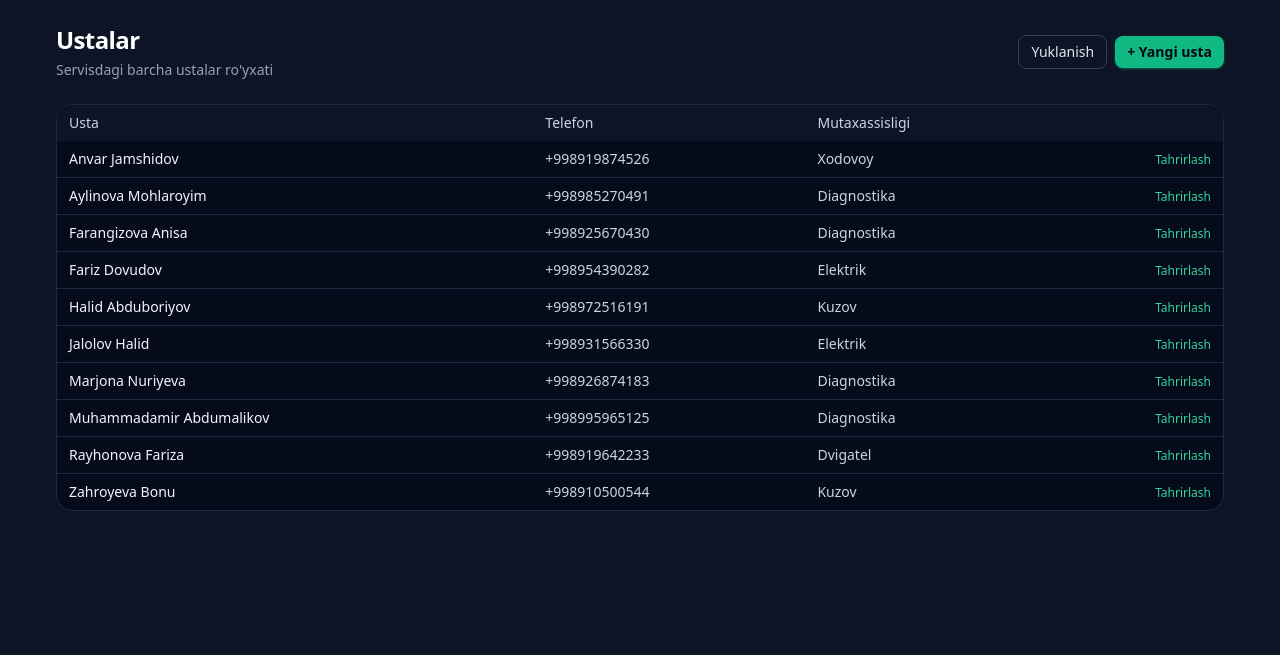
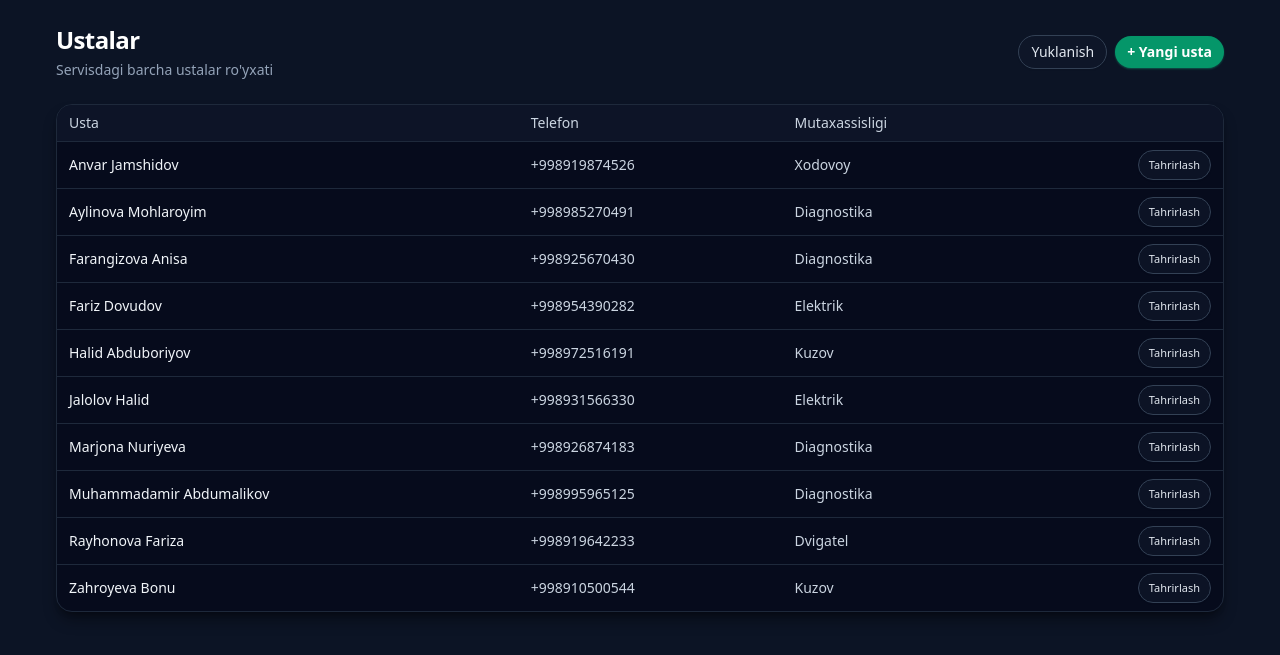
Before and after one commit to Matnazar-Matnazarov/Avtoservis, a Django app: page /masters/ in a window 1280 px wide. Shown: the part 81-736 px from the top of the page. Run offline with Django 5.2, Linux system fonts and the light colour scheme; a user stored in the database is signed in; data comes from the database, SQL or seed files in the repository; some libraries are stand-ins or nearby versions.

Commit message:
style(templates): polish contrast, borders and spacing across pages
- Align cars, customers, masters and orders detail/list templates with
  DaisyUI `base-*` tokens for consistent light/dark contrast
- Remove stray closing `</div>` in car history page
- Unify table divide classes, text colors and theme-aware image borders
- Tidy master list/form/workload cards, status badges and hover states

```diff
--- a/templates/cars/car_history.jinja
+++ b/templates/cars/car_history.jinja
@@ -69,7 +69,6 @@
             </tbody>
         </table>
     </div>
-    </div>
 </div>
 
 <a href="{% url 'apps:car_list' %}"
--- a/templates/masters/master_list.jinja
+++ b/templates/masters/master_list.jinja
@@ -5,27 +5,27 @@
 {% block content %}
 <div class="flex items-center justify-between mb-6">
     <div>
-        <h1 class="text-xl sm:text-2xl font-semibold tracking-tight text-white">Ustalar</h1>
-        <p class="text-xs sm:text-sm text-slate-400 mt-1">
+        <h1 class="text-xl sm:text-2xl font-semibold tracking-tight text-slate-900 dark:text-white">Ustalar</h1>
+        <p class="text-xs sm:text-sm text-slate-600 dark:text-slate-400 mt-1">
             Servisdagi barcha ustalar ro'yxati
         </p>
     </div>
     <div class="flex items-center gap-2">
         <a href="{% url 'apps:master_workload' %}"
-           class="inline-flex items-center rounded-lg border border-slate-700 px-3 py-1.5 text-xs sm:text-sm font-medium text-slate-200 hover:bg-slate-800 transition">
+           class="inline-flex items-center rounded-full border border-slate-300 dark:border-slate-700 bg-white dark:bg-slate-900/70 px-3 py-1.5 text-xs sm:text-sm font-medium text-slate-700 dark:text-slate-200 hover:bg-slate-100 dark:hover:bg-slate-800 transition-colors shadow-sm">
             Yuklanish
         </a>
         <a href="{% url 'apps:master_create' %}"
-           class="inline-flex items-center rounded-lg bg-emerald-500 hover:bg-emerald-400 px-3 py-1.5 text-xs sm:text-sm font-semibold text-slate-950 shadow shadow-emerald-500/40">
+           class="inline-flex items-center rounded-full bg-emerald-600 hover:bg-emerald-500 px-3 py-1.5 text-xs sm:text-sm font-semibold text-white shadow-sm shadow-emerald-500/40 hover:shadow-md">
             + Yangi usta
         </a>
     </div>
 </div>
 
-<div class="rounded-2xl border border-slate-800 bg-slate-950/60 overflow-hidden">
+<div class="rounded-2xl border border-slate-200 dark:border-slate-800 bg-white/90 dark:bg-slate-950/60 overflow-hidden shadow-lg shadow-black/5 dark:shadow-black/40">
     <div class="overflow-x-auto">
         <table class="min-w-full text-xs sm:text-sm">
-            <thead class="bg-slate-900/80 text-slate-300">
+            <thead class="bg-slate-50/80 dark:bg-slate-900/80 text-slate-700 dark:text-slate-300 border-b border-slate-200 dark:border-slate-800">
             <tr>
                 <th class="px-3 py-2 text-left font-medium">Usta</th>
                 <th class="px-3 py-2 text-left font-medium">Telefon</th>
@@ -33,15 +33,15 @@
                 <th class="px-3 py-2 text-right font-medium"></th>
             </tr>
             </thead>
-            <tbody class="divide-y divide-slate-800">
+            <tbody class="divide-y divide-slate-100 dark:divide-slate-800">
             {% for master in masters %}
-                <tr>
-                    <td class="px-3 py-2 text-slate-100">{{ master.full_name }}</td>
-                    <td class="px-3 py-2 text-slate-300">{{ master.phone }}</td>
-                    <td class="px-3 py-2 text-slate-300">{{ master.specialization }}</td>
+                <tr class="hover:bg-slate-50 dark:hover:bg-slate-900/70">
+                    <td class="px-3 py-2 text-slate-900 dark:text-slate-100">{{ master.full_name }}</td>
+                    <td class="px-3 py-2 text-slate-700 dark:text-slate-300">{{ master.phone }}</td>
+                    <td class="px-3 py-2 text-slate-700 dark:text-slate-300">{{ master.specialization }}</td>
                     <td class="px-3 py-2 text-right">
                         <a href="{% url 'apps:master_update' master.pk %}"
-                           class="text-xs text-emerald-400 hover:text-emerald-300">
+                           class="inline-flex items-center rounded-full border border-slate-200 dark:border-slate-700 px-2.5 py-1 text-[11px] font-medium text-slate-700 dark:text-slate-200 bg-white dark:bg-slate-900/70 hover:bg-slate-100 dark:hover:bg-slate-800 transition-colors shadow-sm">
                             Tahrirlash
                         </a>
                     </td>
```
Also changed, not shown: templates/customers/customer_detail.jinja (+6 -6 lines), templates/masters/master_form.jinja (+8 -8 lines), templates/masters/master_workload.jinja (+11 -11 lines), templates/orders/order_detail.jinja (+6 -6 lines).
